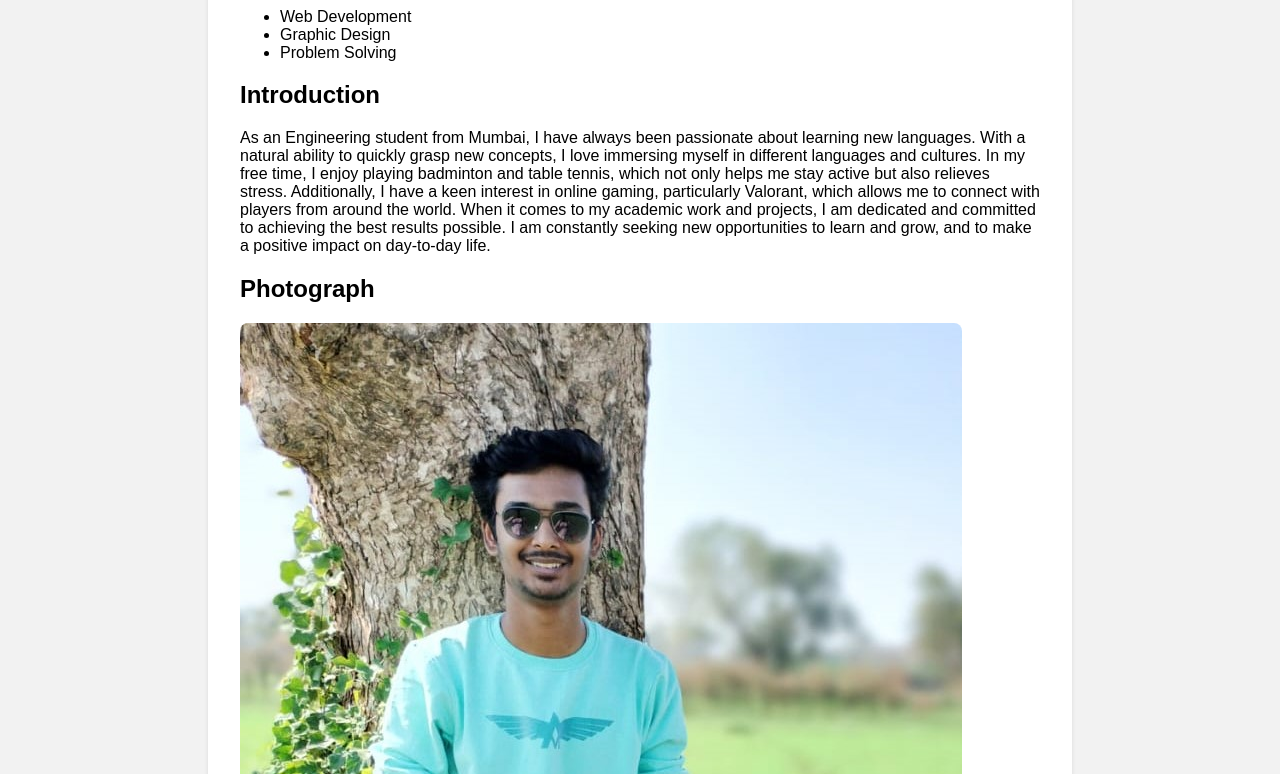
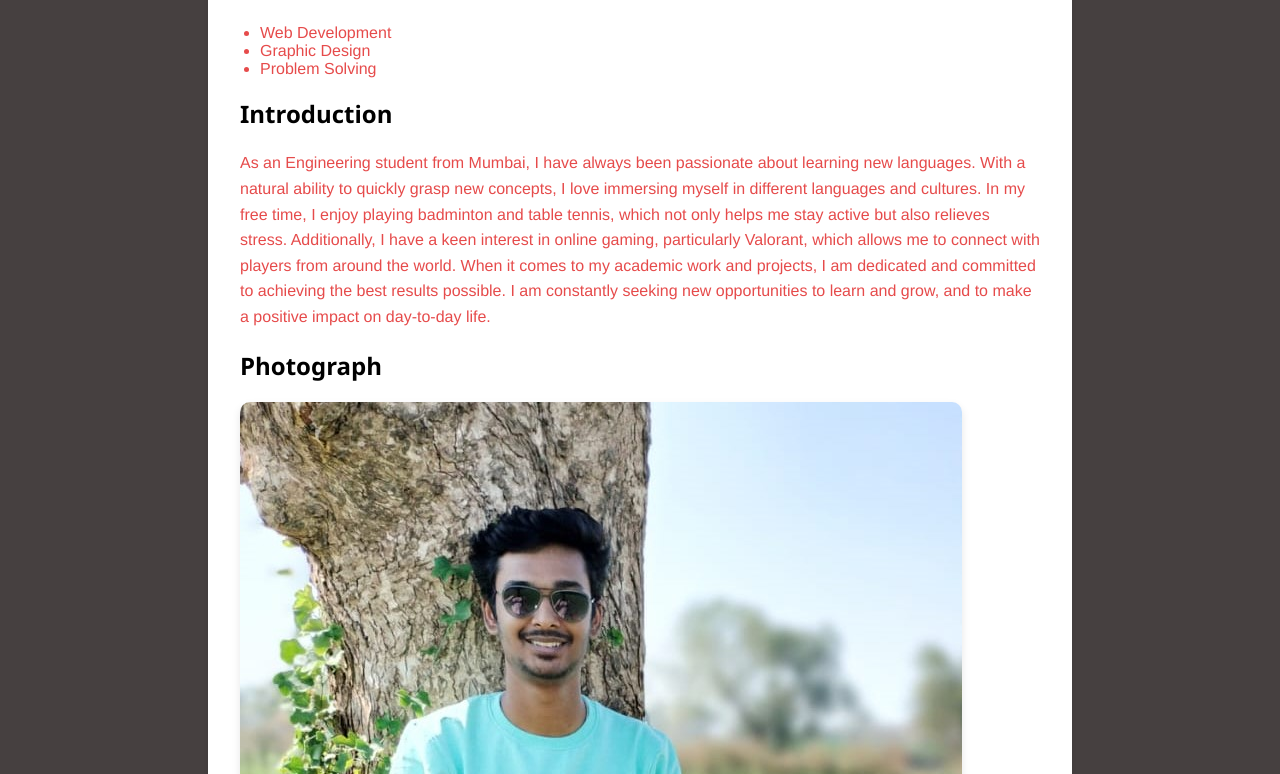
Before and after one commit to ShantanuSaraf30/Profile-with-css, a plain HTML site: page index.html in a window 1280 px wide. Shown: the part 326-1100 px from the top of the page. Drawn offline with Linux system fonts and the light colour scheme.

Commit message:
Update style.css

```diff
--- a/style.css
+++ b/style.css
@@ -1,29 +1,60 @@
 body {
-    font-family: Arial, sans-serif;
+    font-family: 'Helvetica', Arial, sans-serif;
     margin: 0;
     padding: 0;
-    background-color: #f2f2f2;
+    background-color: #464040;
+    color: #e64b4b;
 }
+
+/* Styles for the header */
 header {
-    background-color: #333;
-    color: white;
+    background-color: #510f0f;
+    color: rgb(96, 47, 47);
     text-align: center;
     padding: 1rem;
 }
+
+.header-title {
+    font-weight: bold;
+    letter-spacing: 2px;
+}
+
+/* Styles for the container */
 .container {
     max-width: 800px;
     margin: 0 auto;
     padding: 2rem;
-    background-color: white;
-    border-radius: 8px;
-    box-shadow: 0 2px 4px rgba(0, 0, 0, 0.1);
+    background-color: #fff;
+    border-radius: 10px;
+    box-shadow: 0 4px 8px rgba(0, 0, 0, 0.1);
 }
-img {
+
+/* Styles for images and media */
+img, audio, video {
     max-width: 100%;
-    height: auto;
-    border-radius: 8px;
+    border-radius: 10px;
+    box-shadow: 0 4px 8px rgba(0, 0, 0, 0.1);
 }
-audio, video {
-    max-width: 100%;
-    border-radius: 8px;
+
+/* Styles for headings and text */
+h1, h2 {
+    font-family: 'Segoe UI', Tahoma, Geneva, Verdana, sans-serif;
 }
+
+h1 {
+    color: #bebe3b;
+}
+
+h2 {
+    color: #000000;
+}
+
+p {
+    line-height: 1.6;
+}
+
+/* List styling */
+ul {
+    list-style-type: disc;
+    padding-left: 20px;
+}
```
